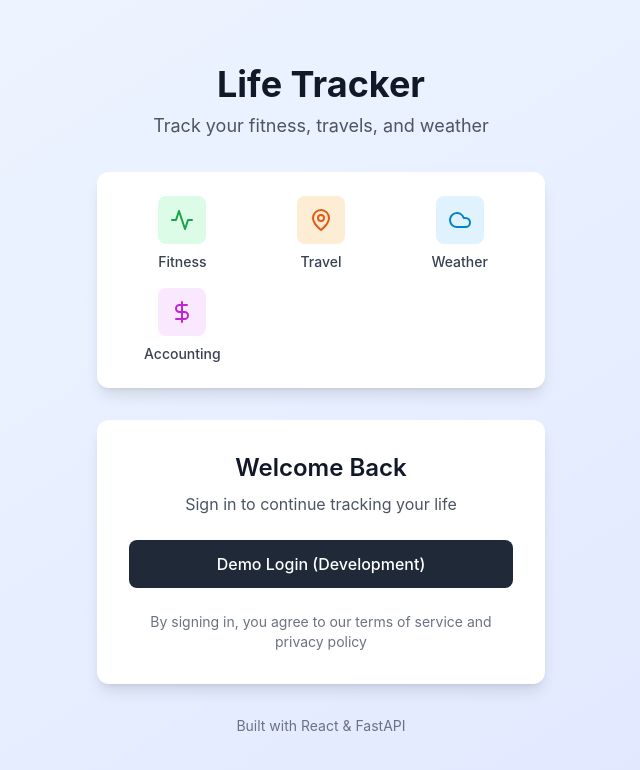
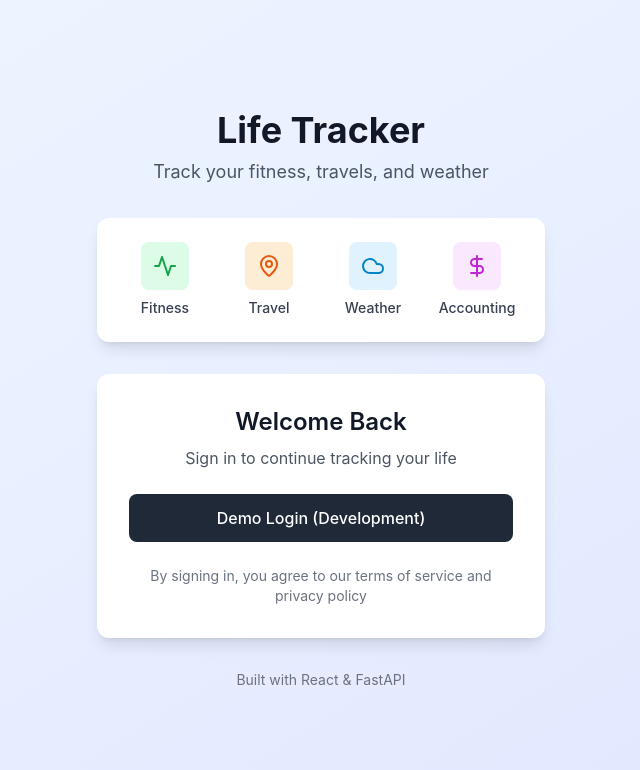
Before and after one commit to bravocui/hello-bravo, a React (Create React App) app in the folder frontend/: page /login in a window 1280 px wide. Shown: the top 770 px of the page, without its empty margins (319-959 px from the left). Built offline with nearby package versions, Linux system fonts and the light colour scheme; no server answers.

Commit message:
minor ui fix

```diff
--- a/frontend/src/components/Login.tsx
+++ b/frontend/src/components/Login.tsx
@@ -53,7 +53,6 @@
         {
           theme: 'outline',
           size: 'large',
-          width: '100%',
           text: 'signin_with',
         }
       );
@@ -75,7 +74,7 @@
 
         {/* Feature Preview */}
         <div className="bg-white rounded-xl shadow-lg p-6 space-y-4">
-          <div className="grid grid-cols-3 gap-4 text-center">
+          <div className="grid grid-cols-4 gap-4 text-center">
             <div className="flex flex-col items-center space-y-2">
               <div className="w-12 h-12 bg-fitness-100 rounded-lg flex items-center justify-center">
                 <Activity className="w-6 h-6 text-fitness-600" />
```
